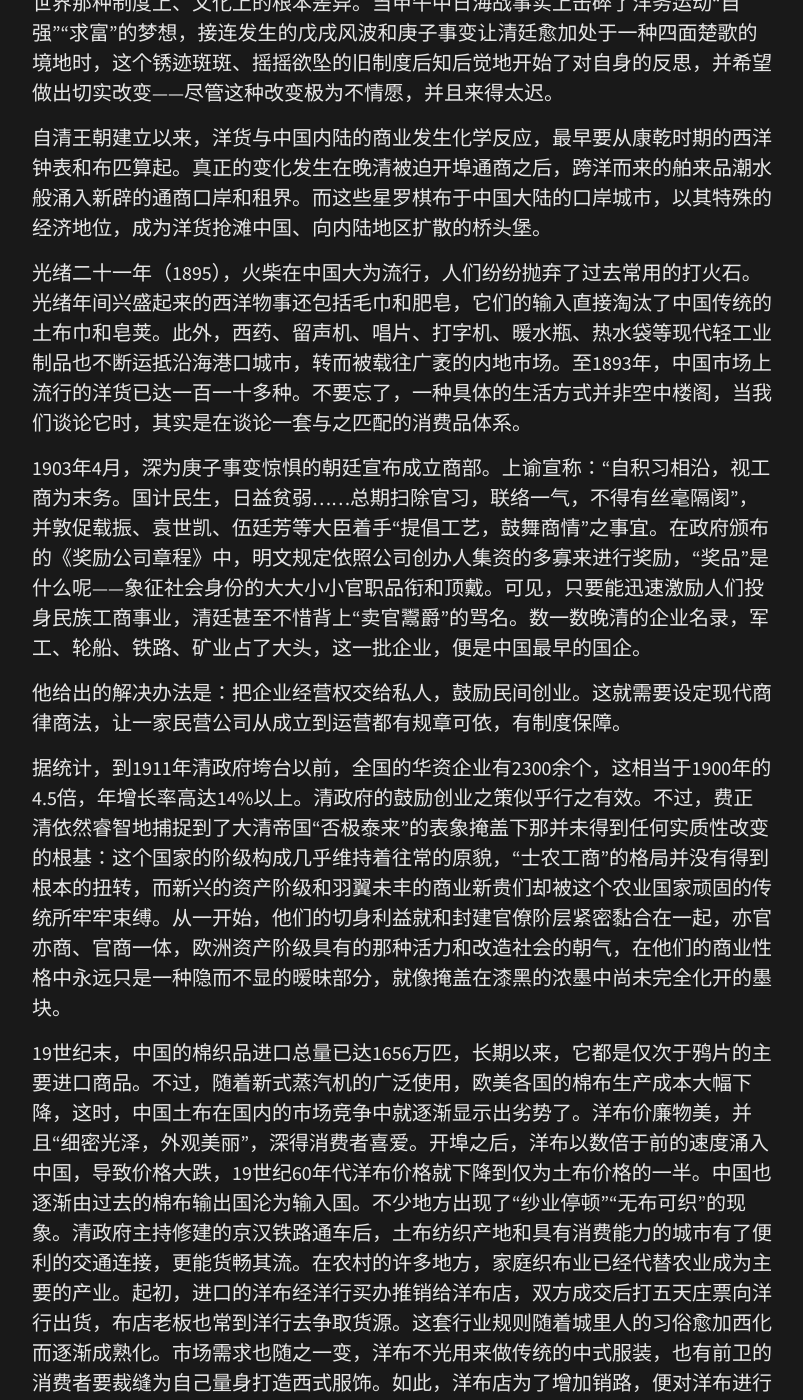
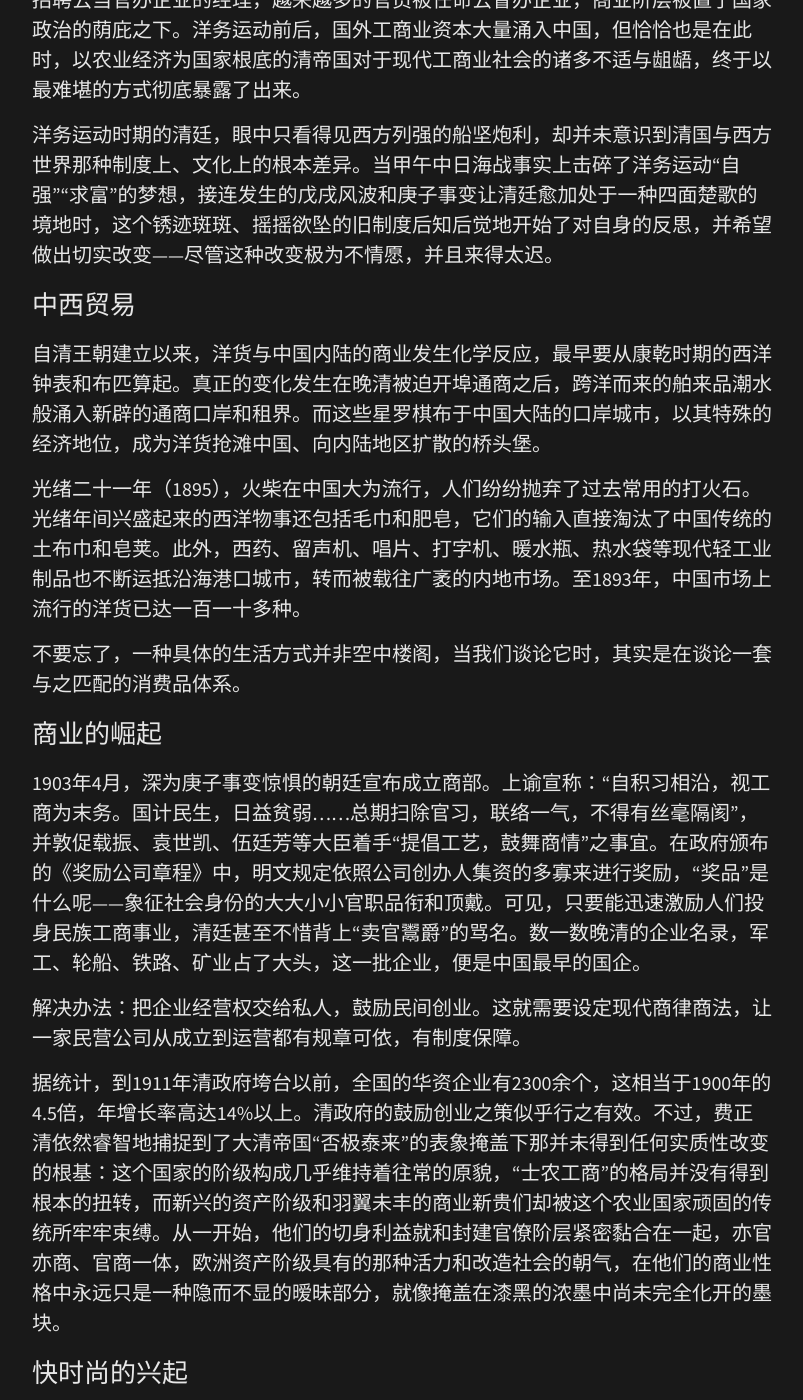
Before and after one commit to omsiel/omsiel.github.io, a Jekyll site: the page built from _posts/2019-05-22-购物凶猛.md, in a window 1280 px wide and 1400 px high, scrolled down 4107 px. Shown: the whole window, without its empty margins (238-1041 px from the left). Built offline with Jekyll 4.4.1, drawn with Linux system fonts in a browser that asks for light colours; nearby versions of some CDN libraries; some of the changed text lies outside the part shown.

Commit message:
修改文章

```diff
--- a/_posts/2019-05-22-购物凶猛.md
+++ b/_posts/2019-05-22-购物凶猛.md
@@ -53,9 +53,15 @@ categories: note
 
 #### 那是东亚国家受到资本主义工业文明强烈冲击的时代。东西方文明的碰撞如同惊雷一般，首先惊醒了沉睡于中国之东的日本。从外国进口的棉织品成为刺激民族商业发展的契机。为了和外国进口棉布争夺市场，日本的商业近代化从明治政府扶持的纺织厂开始，向各个领域迅速蔓延……
 
+### 义和团
+
 #### 在慈禧、载漪等守旧派的授意下，原本紧闭的城门为这些“义民”打开了缝隙，大批义和团成员自1900年5月开始被默许进入北京和天津。京城之内，很快就布满了拳场神坛，到处旌旗招展，恰如乡社赛神，乌烟瘴气。
 
+### 辛丑条约
+
 #### 很快，美、英、法、德、俄、奥、意、日八国联合起来对北京进行军事行动。8月16日，联军已基本占领北京全城。慈禧太后带着光绪帝和大臣仓皇离京，逃往太原和西安，留下奕劻和李鸿章与联军谈和。1900年年末，联军提出了惩凶、赔款的要求，战败的清国只能一一应允。最终，清帝国以关税和盐税做担保，连本带利赔偿庚子动乱中参战的各国本息共计9.8亿两白银，被时人称为“勒索巨款”之约。这笔相当于清帝国十几年岁入的巨额赔款连同其他诸多苛刻条件，被写进了名为《辛丑各国和约》的文件中。这份条约创造了晚清一系列不平等条约中赔款数额之最，被国人深深引以为耻。
+
+### 中西思想的差异
 
 #### 这种带有极强功利主义色彩的民间信仰也塑造出了世俗社会上默认的潜规则——当需要达到目的时，人们总是设法通过走后门、攀关系、行贿等不公平的方法来获得商业上的成功。
 
@@ -69,21 +75,31 @@ categories: note
 
 #### 洋务运动时期的清廷，眼中只看得见西方列强的船坚炮利，却并未意识到清国与西方世界那种制度上、文化上的根本差异。当甲午中日海战事实上击碎了洋务运动“自强”“求富”的梦想，接连发生的戊戌风波和庚子事变让清廷愈加处于一种四面楚歌的境地时，这个锈迹斑斑、摇摇欲坠的旧制度后知后觉地开始了对自身的反思，并希望做出切实改变——尽管这种改变极为不情愿，并且来得太迟。
 
+### 中西贸易
+
 #### 自清王朝建立以来，洋货与中国内陆的商业发生化学反应，最早要从康乾时期的西洋钟表和布匹算起。真正的变化发生在晚清被迫开埠通商之后，跨洋而来的舶来品潮水般涌入新辟的通商口岸和租界。而这些星罗棋布于中国大陆的口岸城市，以其特殊的经济地位，成为洋货抢滩中国、向内陆地区扩散的桥头堡。
 
-#### 光绪二十一年（1895），火柴在中国大为流行，人们纷纷抛弃了过去常用的打火石。光绪年间兴盛起来的西洋物事还包括毛巾和肥皂，它们的输入直接淘汰了中国传统的土布巾和皂荚。此外，西药、留声机、唱片、打字机、暖水瓶、热水袋等现代轻工业制品也不断运抵沿海港口城市，转而被载往广袤的内地市场。至1893年，中国市场上流行的洋货已达一百一十多种。不要忘了，一种具体的生活方式并非空中楼阁，当我们谈论它时，其实是在谈论一套与之匹配的消费品体系。
+#### 光绪二十一年（1895），火柴在中国大为流行，人们纷纷抛弃了过去常用的打火石。光绪年间兴盛起来的西洋物事还包括毛巾和肥皂，它们的输入直接淘汰了中国传统的土布巾和皂荚。此外，西药、留声机、唱片、打字机、暖水瓶、热水袋等现代轻工业制品也不断运抵沿海港口城市，转而被载往广袤的内地市场。至1893年，中国市场上流行的洋货已达一百一十多种。
+
+#### 不要忘了，一种具体的生活方式并非空中楼阁，当我们谈论它时，其实是在谈论一套与之匹配的消费品体系。
+
+### 商业的崛起
 
 #### 1903年4月，深为庚子事变惊惧的朝廷宣布成立商部。上谕宣称：“自积习相沿，视工商为末务。国计民生，日益贫弱……总期扫除官习，联络一气，不得有丝毫隔阂”，并敦促载振、袁世凯、伍廷芳等大臣着手“提倡工艺，鼓舞商情”之事宜。在政府颁布的《奖励公司章程》中，明文规定依照公司创办人集资的多寡来进行奖励，“奖品”是什么呢——象征社会身份的大大小小官职品衔和顶戴。可见，只要能迅速激励人们投身民族工商事业，清廷甚至不惜背上“卖官鬻爵”的骂名。数一数晚清的企业名录，军工、轮船、铁路、矿业占了大头，这一批企业，便是中国最早的国企。
 
-#### 他给出的解决办法是：把企业经营权交给私人，鼓励民间创业。这就需要设定现代商律商法，让一家民营公司从成立到运营都有规章可依，有制度保障。
+#### 解决办法：把企业经营权交给私人，鼓励民间创业。这就需要设定现代商律商法，让一家民营公司从成立到运营都有规章可依，有制度保障。
 
 #### 据统计，到1911年清政府垮台以前，全国的华资企业有2300余个，这相当于1900年的4.5倍，年增长率高达14%以上。清政府的鼓励创业之策似乎行之有效。不过，费正清依然睿智地捕捉到了大清帝国“否极泰来”的表象掩盖下那并未得到任何实质性改变的根基：这个国家的阶级构成几乎维持着往常的原貌，“士农工商”的格局并没有得到根本的扭转，而新兴的资产阶级和羽翼未丰的商业新贵们却被这个农业国家顽固的传统所牢牢束缚。从一开始，他们的切身利益就和封建官僚阶层紧密黏合在一起，亦官亦商、官商一体，欧洲资产阶级具有的那种活力和改造社会的朝气，在他们的商业性格中永远只是一种隐而不显的暧昧部分，就像掩盖在漆黑的浓墨中尚未完全化开的墨块。
+
+### 快时尚的兴起
 
 #### 19世纪末，中国的棉织品进口总量已达1656万匹，长期以来，它都是仅次于鸦片的主要进口商品。不过，随着新式蒸汽机的广泛使用，欧美各国的棉布生产成本大幅下降，这时，中国土布在国内的市场竞争中就逐渐显示出劣势了。洋布价廉物美，并且“细密光泽，外观美丽”，深得消费者喜爱。开埠之后，洋布以数倍于前的速度涌入中国，导致价格大跌，19世纪60年代洋布价格就下降到仅为土布价格的一半。中国也逐渐由过去的棉布输出国沦为输入国。不少地方出现了“纱业停顿”“无布可织”的现象。清政府主持修建的京汉铁路通车后，土布纺织产地和具有消费能力的城市有了便利的交通连接，更能货畅其流。在农村的许多地方，家庭织布业已经代替农业成为主要的产业。起初，进口的洋布经洋行买办推销给洋布店，双方成交后打五天庄票向洋行出货，布店老板也常到洋行去争取货源。这套行业规则随着城里人的习俗愈加西化而逐渐成熟化。市场需求也随之一变，洋布不光用来做传统的中式服装，也有前卫的消费者要裁缝为自己量身打造西式服饰。如此，洋布店为了增加销路，便对洋布进行染色等加工，并不断扩大批发业务。全国各大城市的客商也到上海设立申庄，采购洋布、运销、批发等“快时尚”产业链就在那时初具规模。
 
 #### 时人又是靠什么来获取最新的市场信息的呢？答案是晚清时期的新闻媒体。
 
 #### 自古以来，中国人的服饰材料，主要是绫、罗、绸、缎、绢、丝、纱等。轻薄的丝织物一般用作夏衣材料，或者棉衣面料。布料之上，用花缎织团龙、团蟒、大小团花、孔雀等纹路，衣服颜色多为浅灰、青色、深绛、玫瑰紫，感觉上比较老成持重，样式几乎是多年不变。这类精致衣料的穿着者，乃是传统社会的中上阶层，那种沉稳庄重的风格，也倒是蛮符合传统儒家社会的温良恭俭标准。生活拮据的平民阶层，则经常穿着袖口宽大、又肥又短的蓝黑土布衣服，毫无个性可言。自周代以来，中华服饰的色彩就被赋予了象征高贵与卑微的等级因素，而衣服的纹饰则有更为严格的限定，称为“十二章”纹饰。传统的十二种纹样分别为：日、月、星辰、山、龙、华虫、宗彝、藻、火、粉米、黼、黻。它们是中国古代象征权力的图腾。天子的服装可用十二章纹，诸侯只能使用龙以下八种纹样，大夫用藻、火、粉米纹样，士用藻、火纹样，平民的服饰上不准有纹饰，称为“白丁”。人们僭越这种等级制的代价，便是受到刑律的制裁。传统服饰等级森严的礼制，因洋布裹挟而来的商业激流的冲击而溃散。只要经济上允许，一个人购买什么色彩、样式的衣服布料在当时已成为一种自由的选择。“自由”二字，或许才是当年洋布吸引中国顾客的根本原因。
+
+### 百货业：竞争与发展
 
 #### 世界上最早的百货商店（Department Store）之一出现在18世纪伦敦的蓓尔美尔街（Pall Mall）。19世纪中叶以来，由集市（bazaar）改头换面而来的新式百货商场占据了人们休闲购物生活的中心，几乎成为检验资本主义经济在当地发展程度的最重要指标。从皇后大道到德辅道，永安与先施公司始终是针尖对麦芒，中国百货业之后数十年的商业竞争，已在20世纪初叶的香港悄然掀起浪潮。
 
```
Also changed, not shown: _posts/2019-05-18-活着.md (+0 -2 lines), _posts/2019-05-21-钝感力.md (+0 -2 lines).
